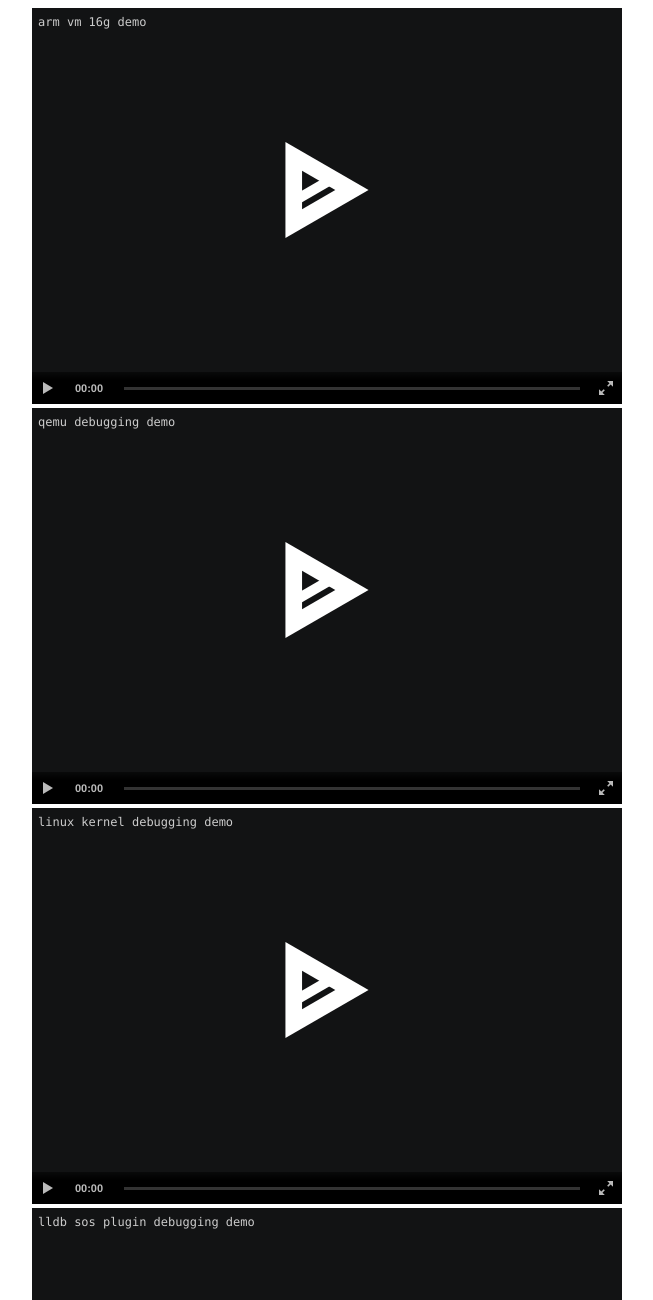
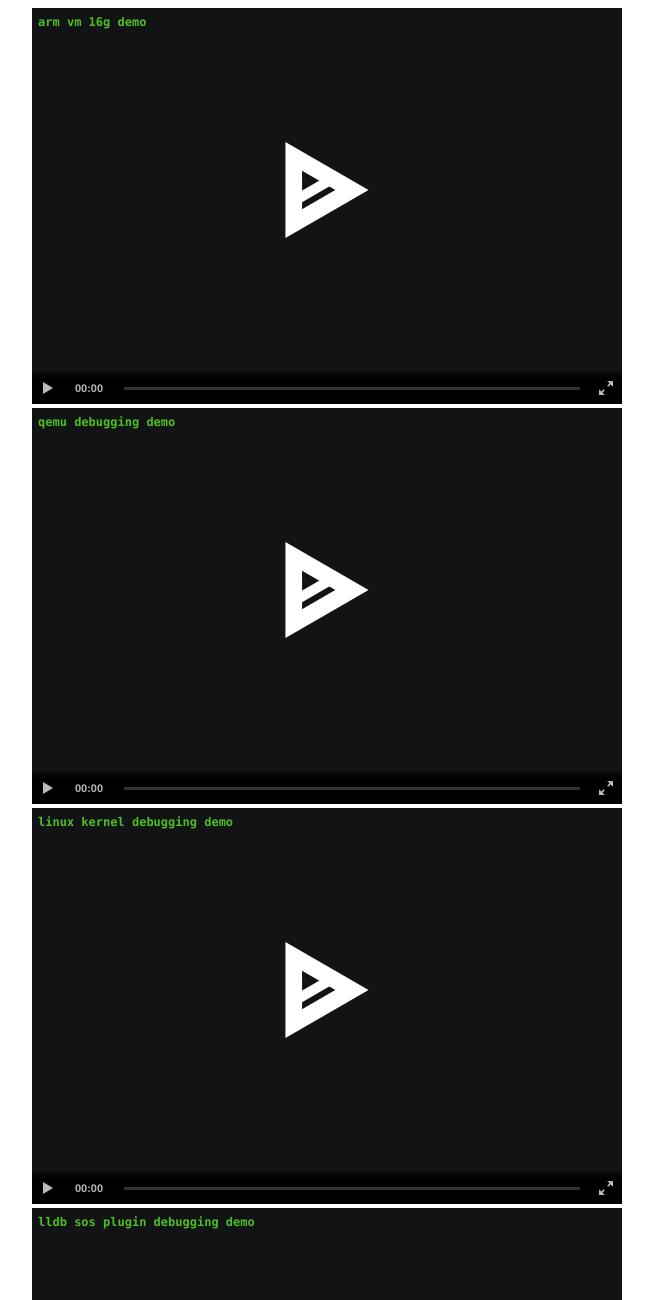
Before and after one commit to oldzhu/dotnetdbgdemo, a plain HTML site: page index.html in a window 1280 px wide. Shown: the top 1300 px of the page, without its empty margins (313-966 px from the left). Drawn offline with Linux system fonts and the light colour scheme.

Commit message:
modify for good looking of poster

```diff
--- a/index.html
+++ b/index.html
@@ -8,11 +8,11 @@
     </head>
     <body>
 
-      <asciinema-player src="/arm-16g-demo.cast" poster="data:text/plain,arm vm 16g demo">arm vm start with 16G memory</asciinema-player>
-      <asciinema-player src="/qemu-dbg-demo.cast" poster="data:text/plain,qemu debugging demo">qemu debugging demo</asciinema-player>
-      <asciinema-player src="/linux-kernel-dbg-demo.cast" poster="data:text/plain,linux kernel debugging demo">linux kernel debugging demo</asciinema-player>
-      <asciinema-player src="/lldb-sos-dbg-demo.cast" poster="data:text/plain,lldb sos plugin debugging demo">lldb sos debugging demo</asciinema-player>
-      <asciinema-player src="/dotnetcore-app-dbg-demo.cast" poster="data:text/plain,.netcore app debugging demo">.netcore app debugging demo</asciinema-player>
+      <asciinema-player src="/arm-16g-demo.cast" poster="data:text/plain,\x1b[1;32marm vm 16g demo">arm vm start with 16G memory</asciinema-player>
+      <asciinema-player src="/qemu-dbg-demo.cast" poster="data:text/plain,\x1b[1;32mqemu debugging demo">qemu debugging demo</asciinema-player>
+      <asciinema-player src="/linux-kernel-dbg-demo.cast" poster="data:text/plain,\x1b[1;32mlinux kernel debugging demo">linux kernel debugging demo</asciinema-player>
+      <asciinema-player src="/lldb-sos-dbg-demo.cast" poster="data:text/plain,\x1b[1;32mlldb sos plugin debugging demo">lldb sos debugging demo</asciinema-player>
+      <asciinema-player src="/dotnetcore-app-dbg-demo.cast" poster="data:text/plain,\x1b[1;32m.netcore app debugging demo">.netcore app debugging demo</asciinema-player>
       <script src="/asciinema-player.js"></script>
     </body>
 
```
